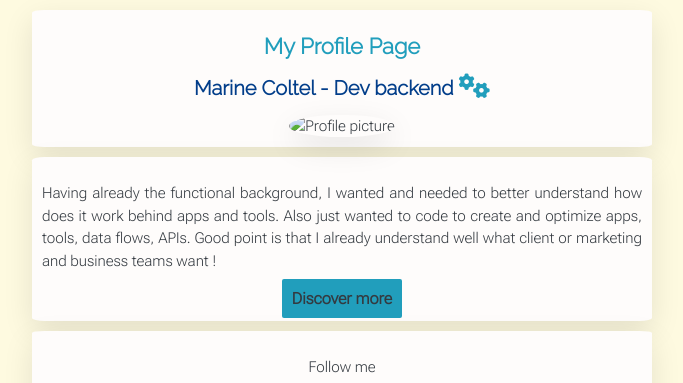
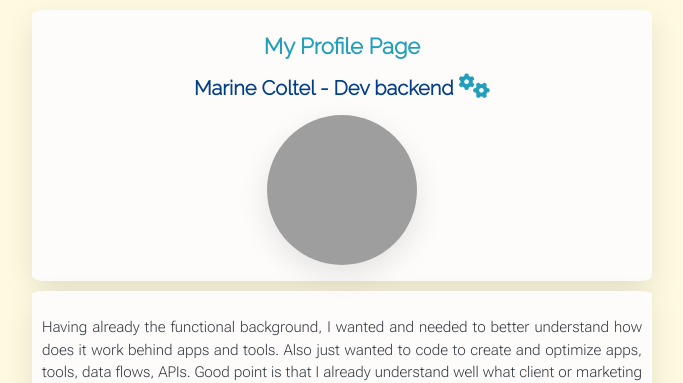
Before and after one commit to MarineColtel/profile, a plain HTML site: page index.html in a window 1280 px wide. Shown: the top 383 px of the page, without its empty margins (298-981 px from the left). Drawn offline with Linux system fonts and the light colour scheme; the site is published under a folder, as on GitHub Pages, so addresses that start at the root find nothing.

Commit message:
make my profile prettier

```diff
--- a/index.html
+++ b/index.html
@@ -13,7 +13,7 @@
     <div class="container text-align">
       <h1>My Profile Page</h1>
       <h2>Marine Coltel - Dev backend <i class="fa-solid fa-gears i-color"></i></h2>
-      <img class="img-circle" src="/images/20221228_103638.jpeg" alt="Profile picture">
+      <img class="img-circle" src="images/20221228_103638.jpeg" alt="Profile picture">
     </div>
 
     <div class="container text-align">
```
